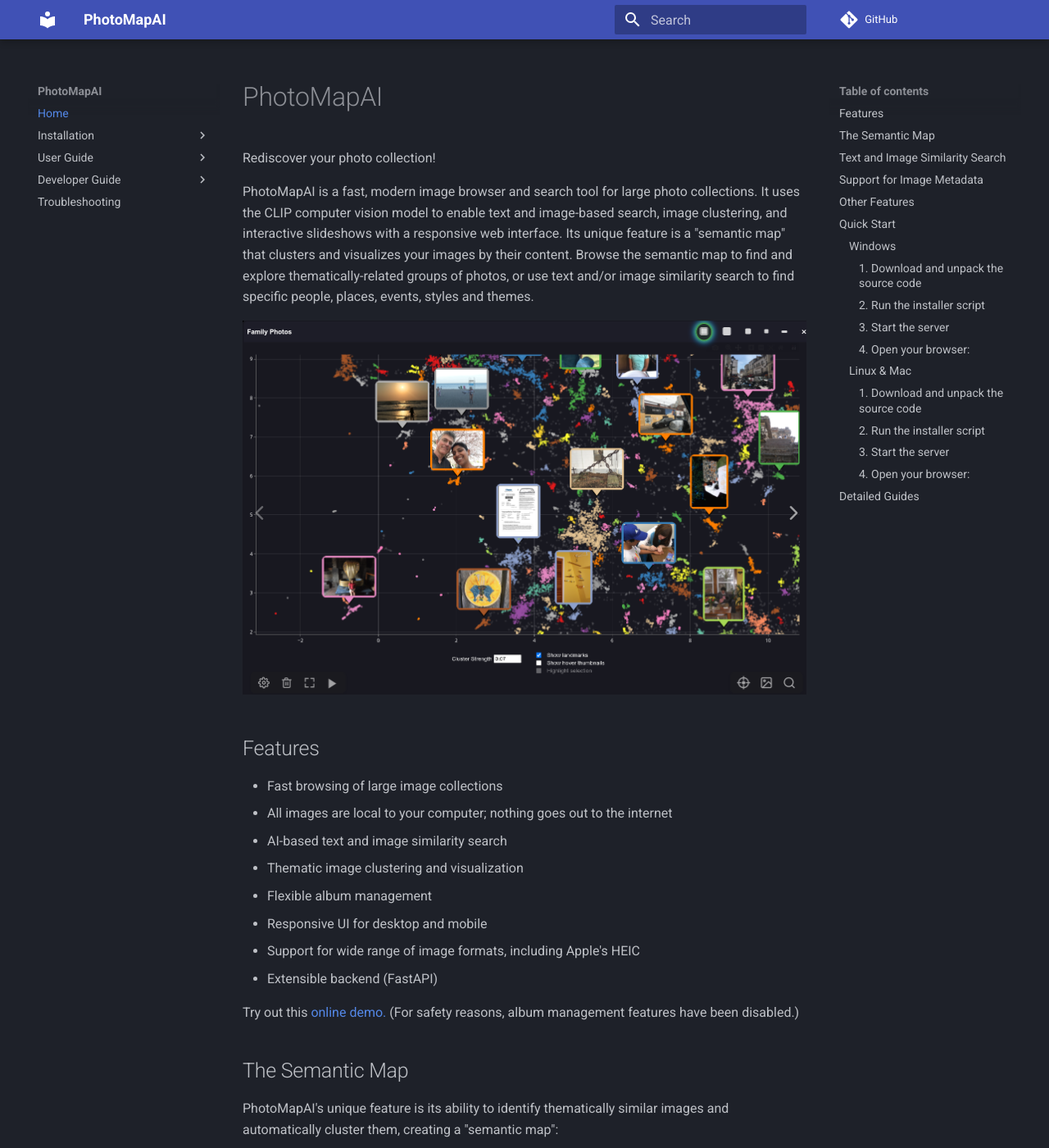
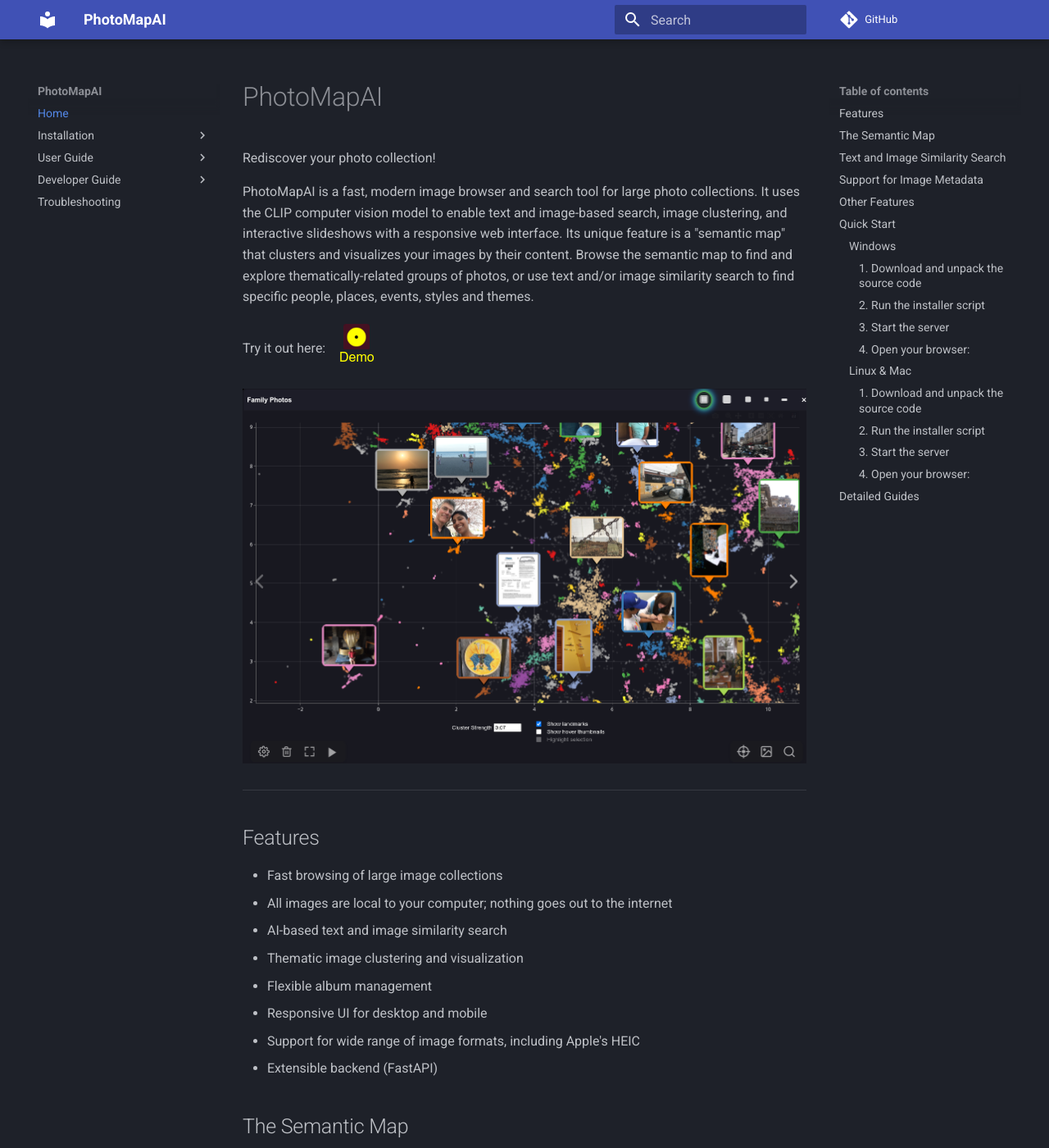
Before and after one commit to lstein/PhotoMapAI, an MkDocs documentation site: the page built from docs/index.md, in a window 1280 px wide and 1400 px high. Shown: the whole window at 82% size. Built offline with MkDocs 1.6.1 and Material for MkDocs 9.7.7, drawn with Linux system fonts in a browser that asks for light colours; comment, search, counter and statistics services are not loaded.

Commit message:
add clickable icon link to demo

```diff
--- a/docs/index.md
+++ b/docs/index.md
@@ -4,9 +4,19 @@
 
 PhotoMapAI is a fast, modern image browser and search tool for large photo collections. It uses the CLIP computer vision model to enable text and image-based search, image clustering, and interactive slideshows with a responsive web interface. Its unique feature is a "semantic map" that clusters and visualizes your images by their content. Browse the semantic map to find and explore thematically-related groups of photos, or use text and/or image similarity search to find specific people, places, events, styles and themes.
 
+<div class="try-demo-container">
+ <span>Try it out here:</span>
+   <a href="https://photomap.4crabs.org" target="_new">
+      <img src="img/demo_icon.png" alt="Demo Icon">
+   </a>
+</div>
+
 <img src="img/photomap_intro.png" alt="PhotoMap Overview" class="img-hover-zoom">
 
+---
+
 ## Features
+
 - Fast browsing of large image collections
 - All images are local to your computer; nothing goes out to the internet
 - AI-based text and image similarity search
@@ -15,8 +25,6 @@
 - Responsive UI for desktop and mobile
 - Support for wide range of image formats, including Apple's HEIC
 - Extensible backend (FastAPI)
-
-Try out this <a href="https://photomap.4crabs.org">online demo.</a> (For safety reasons, album management features have been disabled.)
 
 ## The Semantic Map
 
@@ -54,7 +62,6 @@
 
 ## Quick Start
 
-
 ### Windows
 
 #### 1. Download and unpack the source code
@@ -71,9 +78,9 @@
 
 Double-click `start_photomap.bat` to launch the server. You should see a few startup messages, followed by the URL for the running server.
 
+#### 4. **Open your browser:**
 
-#### 4. **Open your browser:**
-   Navigate to `http://localhost:8050` and follow the prompts to create and populate your first album.
+Navigate to `http://localhost:8050` and follow the prompts to create and populate your first album.
 
 ---
 
@@ -94,9 +101,11 @@
 Double click `start_photomap` to launch the server. You will see a few startup messages followed by the URL for the running server.
 
 #### 4. **Open your browser:**
-   Navigate to `http://localhost:8050` and follow the prompts to create and populate your first album.
+
+Navigate to `http://localhost:8050` and follow the prompts to create and populate your first album.
 
 ## Detailed Guides
+
 - [Installation](installation.md)
 - [User Guide](user-guide/basic-usage.md)
 - [Configuration](user-guide/configuration.md)
--- a/docs/stylesheets/extra.css
+++ b/docs/stylesheets/extra.css
@@ -9,10 +9,15 @@
   z-index: 999;
 }
 
+.try-demo-container {
+  display: flex;
+  align-items: center;
+  gap: 8px;
+
 .photomap-overlay-container {
   position: relative;
   display: inline-block;
-  width: 640px; /* match your base image width */
+  width: 640px;
   height: auto;
 }
 
```
Also changed, not shown: README.md (+10 -2 lines), docs/img/demo_icon.png (added), 1 other file.
